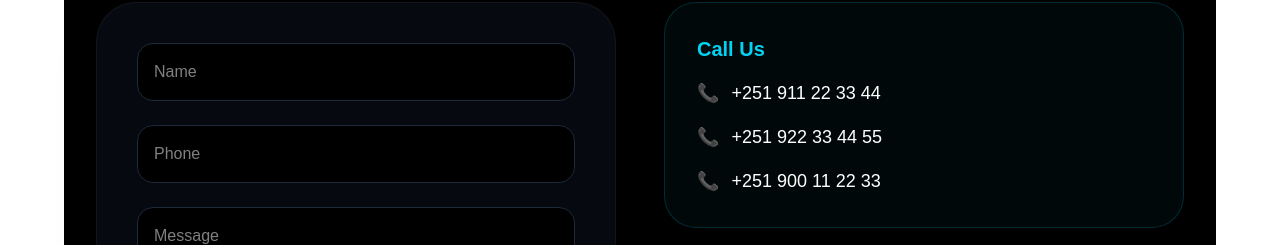
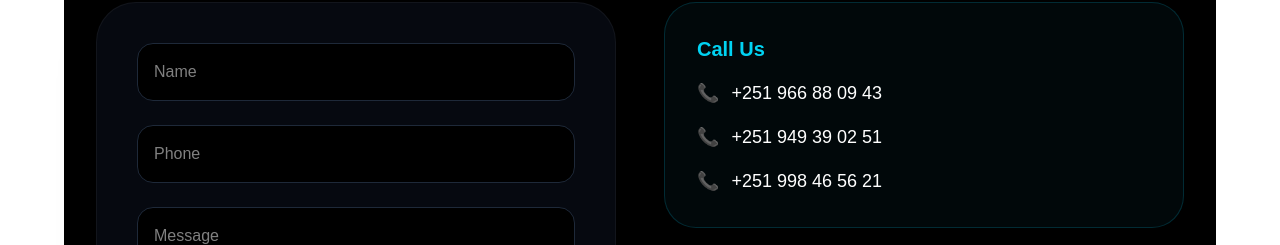
Before and after one commit to eyobof2026/obsinan-cake-shop, a Next.js app in the folder frontend/: page /contact in a window 1280 px wide. Shown: the part 273-518 px from the top of the page. Built offline with nearby package versions, Linux system fonts and the light colour scheme.

Commit message:
Changed contact information

```diff
--- a/frontend/app/contact/page.tsx
+++ b/frontend/app/contact/page.tsx
@@ -62,15 +62,15 @@ export default function ContactPage() {
           <div className="bg-cyan-900/10 p-8 rounded-[2rem] border border-cyan-500/20">
             <h2 className="text-xl font-bold mb-4 text-cyan-400">{t[lang].call}</h2>
             <ul className="space-y-4 text-lg font-mono">
-              <li className="flex items-center gap-3"><span>📞</span> +251 911 22 33 44</li>
-              <li className="flex items-center gap-3"><span>📞</span> +251 922 33 44 55</li>
-              <li className="flex items-center gap-3"><span>📞</span> +251 900 11 22 33</li>
+              <li className="flex items-center gap-3"><span>📞</span> +251 966 88 09 43</li>
+              <li className="flex items-center gap-3"><span>📞</span> +251 949 39 02 51</li>
+              <li className="flex items-center gap-3"><span>📞</span> +251 998 46 56 21</li>
             </ul>
           </div>
 
           <div className="bg-blue-900/10 p-8 rounded-[2rem] border border-blue-500/20">
             <h2 className="text-xl font-bold mb-4 text-blue-400">{t[lang].social}</h2>
-            <a href="https://t.me/your_telegram" className="inline-block px-6 py-3 bg-blue-600 rounded-full font-bold hover:bg-blue-400 transition-all">@ObsinanCakes</a>
+            <a href="https://t.me/S_ynebcha" className="inline-block px-6 py-3 bg-blue-600 rounded-full font-bold hover:bg-blue-400 transition-all">@ObsinanCakes</a>
           </div>
         </div>
       </div>
```
